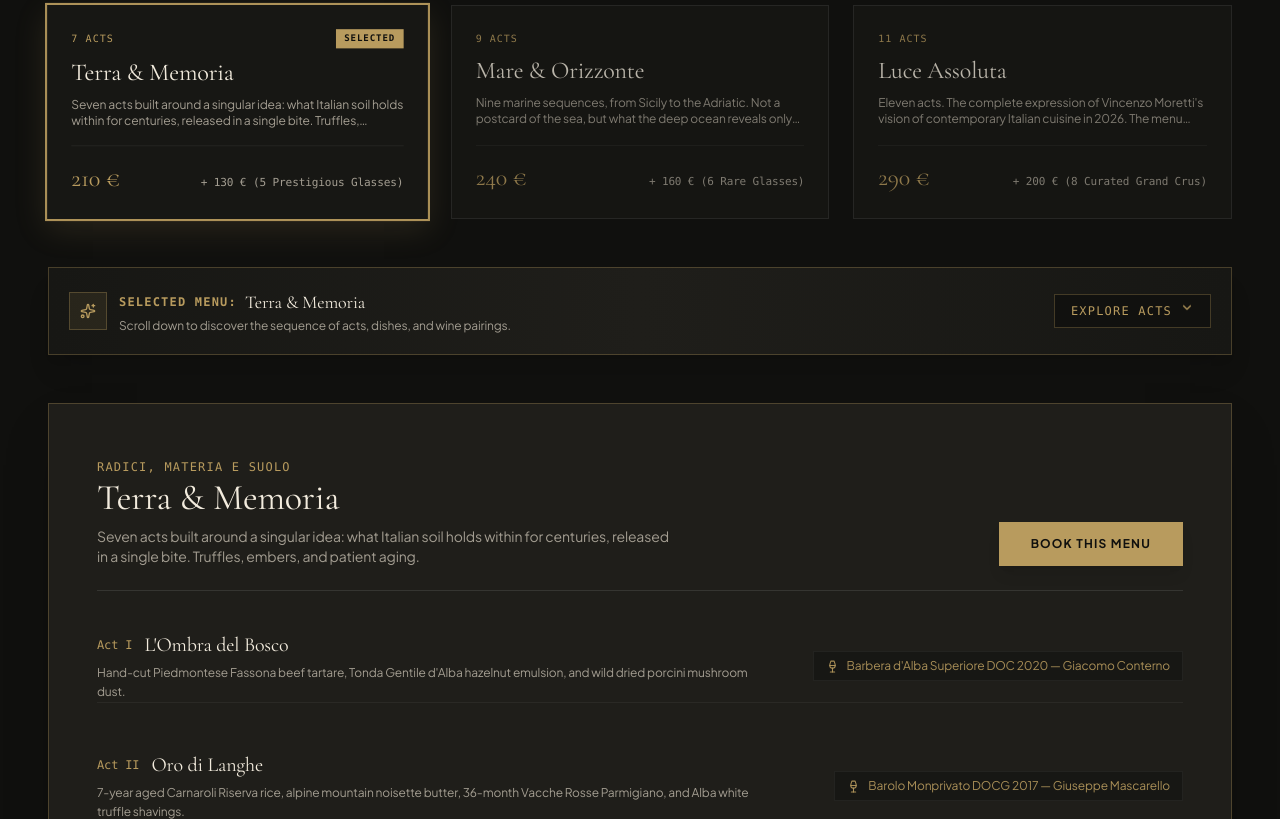
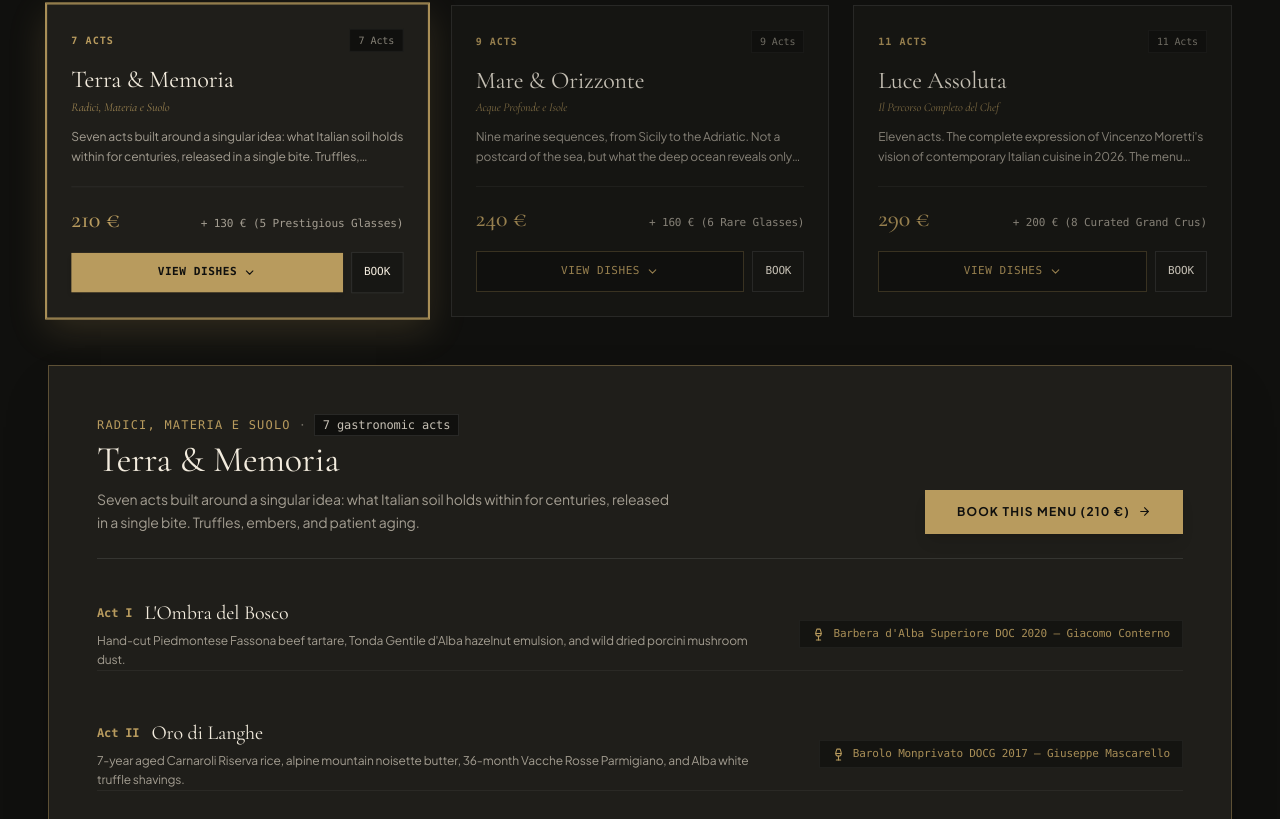
Before and after one commit to yayijovisleprince-pixe/lucente, a React (Vite) app: page /menu in a window 1280 px wide. Shown: the part 601-1420 px from the top of the page. Built offline with nearby package versions, Linux system fonts and the light colour scheme.

Commit message:
fix: UX menu simplifiée — sélection en 1 clic avec défilement immédiat, suppression du bandeau intermédiaire redondant

```diff
--- a/src/pages/MenuPage.jsx
+++ b/src/pages/MenuPage.jsx
@@ -188,10 +188,12 @@ export default function MenuPage({ onSelectMenuForBooking }) {
         {viewMode === 'tasting' && (
           <div className="space-y-8 sm:space-y-12">
 
-            {/* Menu Cards Selector */}
+            {/* Menu Cards Selector with Direct 1-Click Action */}
             <div className="grid grid-cols-1 md:grid-cols-3 gap-6">
               {localizedTastingMenus.map((menu) => {
                 const isSelected = menu.id === activeTastingId;
+                const coursesCount = menu.courses?.length || 0;
+
                 return (
                   <div
                     key={menu.id}
@@ -199,105 +201,134 @@ export default function MenuPage({ onSelectMenuForBooking }) {
                       setActiveTastingId(menu.id);
                       scrollToTastingDetails();
                     }}
-                    className={`p-5 sm:p-6 border cursor-pointer transition-all duration-300 bg-surface flex flex-col justify-between group ${
+                    className={`p-5 sm:p-6 border cursor-pointer transition-all duration-300 bg-surface flex flex-col justify-between group relative ${
                       isSelected
-                        ? 'border-or ring-1 ring-or shadow-[0_10px_30px_rgba(184,155,94,0.15)] scale-[1.01]'
-                        : 'border-white/10 hover:border-or/40 opacity-75 hover:opacity-100'
+                        ? 'border-or ring-1 ring-or shadow-[0_12px_35px_rgba(184,155,94,0.2)] bg-surface-elevated scale-[1.01]'
+                        : 'border-white/10 hover:border-or/40 opacity-80 hover:opacity-100'
                     }`}
                   >
-                    <div className="space-y-2">
+                    <div className="space-y-3">
                       <div className="flex items-center justify-between">
-                        <span className="text-[10px] uppercase font-mono tracking-widest text-or">{menu.tag}</span>
-                        {isSelected && (
-                          <span className="text-[9px] font-mono uppercase tracking-widest bg-or text-nero px-2 py-0.5 font-bold">
-                            {lang === 'it' ? 'Attivo' : lang === 'en' ? 'Selected' : 'Sélectionné'}
-                          </span>
-                        )}
+                        <span className="text-[10px] uppercase font-mono tracking-widest text-or font-semibold">{menu.tag}</span>
+                        <span className="text-[10px] font-mono text-muted/80 bg-nero px-2 py-0.5 border border-white/5">
+                          {coursesCount} {lang === 'it' ? 'Atti' : lang === 'en' ? 'Acts' : 'Actes'}
+                        </span>
                       </div>
-                      <h2 className="font-serif text-2xl text-ivoire group-hover:text-or transition-colors">{menu.name}</h2>
-                      <p className="text-xs text-muted font-sans line-clamp-2">{menu.description}</p>
+
+                      <div>
+                        <h2 className="font-serif text-2xl text-ivoire group-hover:text-or transition-colors">{menu.name}</h2>
+                        <span className="text-xs font-serif italic text-or/80 block mt-0.5">{menu.italianName}</span>
+                      </div>
+
+                      <p className="text-xs text-muted font-sans line-clamp-2 leading-relaxed">{menu.description}</p>
                     </div>
-                    <div className="pt-4 border-t border-white/5 flex items-baseline justify-between mt-4">
-                      <span className="font-serif text-2xl text-or">{menu.price}</span>
-                      <span className="text-[11px] text-muted font-mono">{menu.winePairingPrice}</span>
+
+                    <div className="pt-4 border-t border-white/5 space-y-3 mt-5">
+                      <div className="flex items-baseline justify-between">
+                        <span className="font-serif text-2xl text-or font-medium">{menu.price}</span>
+                        <span className="text-[11px] text-muted font-mono">{menu.winePairingPrice}</span>
+                      </div>
+
+                      {/* Direct 1-Click Action Button */}
+                      <div className="flex items-center gap-2 pt-1">
+                        <button
+                          type="button"
+                          onClick={(e) => {
+                            e.stopPropagation();
+                            setActiveTastingId(menu.id);
+                            scrollToTastingDetails();
+                          }}
+                          className={`flex-1 py-2.5 px-3 text-[11px] uppercase font-mono tracking-wider text-center transition-all flex items-center justify-center gap-1.5 ${
+                            isSelected
+                              ? 'bg-or text-nero font-bold shadow-md'
+                              : 'bg-nero/80 text-or border border-or/30 hover:bg-or hover:text-nero'
+                          }`}
+                        >
+                          <span>{lang === 'it' ? 'Vedi Piatti' : lang === 'en' ? 'View Dishes' : 'Voir les Plats'}</span>
+                          <ChevronDown size={13} />
+                        </button>
+
+                        <button
+                          type="button"
+                          onClick={(e) => {
+                            e.stopPropagation();
+                            onSelectMenuForBooking(menu.name);
+                          }}
+                          title={lang === 'it' ? 'Prenota questo menu' : lang === 'en' ? 'Book this menu' : 'Réserver ce menu'}
+                          className="py-2.5 px-3 bg-surface border border-white/10 hover:border-or text-ivoire hover:text-or text-[11px] uppercase font-mono transition-all shrink-0"
+                        >
+                          {lang === 'it' ? 'Prenota' : lang === 'en' ? 'Book' : 'Réserver'}
+                        </button>
+                      </div>
                     </div>
                   </div>
                 );
               })}
             </div>
 
-            {/* SCROLL-DOWN NOTIFICATION BANNER (Indicateur intuitif pour défiler en bas) */}
+            {/* Active Menu Details Section (Directly displayed & scrolled into view on click) */}
             <div
-              onClick={scrollToTastingDetails}
-              className="cursor-pointer group bg-gradient-to-r from-surface via-surface-elevated to-surface border border-or/30 hover:border-or p-4 sm:p-5 flex flex-col sm:flex-row items-center justify-between gap-3 transition-all duration-300 shadow-xl"
+              ref={tastingDetailsRef}
+              id="tasting-details"
+              className="scroll-mt-28 bg-surface-elevated border border-or/40 p-5 sm:p-10 lg:p-12 space-y-8 sm:space-y-10 shadow-2xl animate-fadeIn"
             >
-              <div className="flex items-center gap-3 text-center sm:text-left">
-                <div className="p-2.5 bg-or/10 border border-or/30 text-or rounded-none shrink-0 group-hover:scale-110 transition-transform">
-                  <Sparkles size={16} />
+              <div className="flex flex-col md:flex-row md:items-end justify-between border-b border-white/10 pb-6 gap-4">
+                <div className="space-y-1">
+                  <div className="flex items-center gap-2 flex-wrap">
+                    <span className="text-xs uppercase font-mono text-or tracking-widest">{activeTasting.italianName}</span>
+                    <span className="text-xs text-muted/60 font-mono">·</span>
+                    <span className="text-xs font-mono text-ivoire/80 bg-nero px-2 py-0.5 border border-white/10">
+                      {activeTasting.courses?.length || 0} {lang === 'it' ? 'atti gastronomici' : lang === 'en' ? 'gastronomic acts' : 'actes gastronomiques'}
+                    </span>
+                  </div>
+                  <h3 className="font-serif text-3xl sm:text-4xl text-ivoire font-normal">{activeTasting.name}</h3>
+                  <p className="text-xs sm:text-sm text-muted max-w-xl pt-1 leading-relaxed">{activeTasting.description}</p>
                 </div>
-                <div>
-                  <div className="flex items-center gap-2 justify-center sm:justify-start flex-wrap">
-                    <span className="text-[11px] sm:text-xs uppercase font-mono tracking-widest text-or font-semibold">
-                      {lang === 'it' ? 'Menu Selezionato:' : lang === 'en' ? 'Selected Menu:' : 'Menu Sélectionné :'}
-                    </span>
-                    <span className="font-serif text-base sm:text-lg text-ivoire font-normal">{activeTasting.name}</span>
-                  </div>
-                  <p className="text-xs text-muted font-sans pt-0.5">
-                    {lang === 'it'
-                      ? 'Scorri in basso per scoprire la sequenza degli atti, i piatti e gli abbinamenti vino.'
-                      : lang === 'en'
-                      ? 'Scroll down to discover the sequence of acts, dishes, and wine pairings.'
-                      : 'Faites défiler vers le bas pour découvrir la partition des actes, les créations et les accords.'}
-                  </p>
+
+                <div className="flex flex-col sm:flex-row items-stretch sm:items-center gap-3 shrink-0">
+                  <button
+                    onClick={() => onSelectMenuForBooking(activeTasting.name)}
+                    className="px-8 py-3.5 bg-or text-nero font-bold text-xs uppercase tracking-widest hover:bg-ivoire transition-all text-center shadow-lg flex items-center justify-center gap-2"
+                  >
+                    <span>{t('menu.bookThisMenu')} ({activeTasting.price})</span>
+                    <ArrowRight size={13} />
+                  </button>
                 </div>
               </div>
 
-              <div className="flex items-center gap-2 text-xs uppercase font-mono tracking-widest text-or bg-nero/80 px-4 py-2 border border-or/30 group-hover:border-or group-hover:bg-or group-hover:text-nero transition-all shrink-0">
-                <span>{lang === 'it' ? 'Esplora gli Atti' : lang === 'en' ? 'Explore Acts' : 'Découvrir les Actes'}</span>
-                <ChevronDown size={14} className="animate-bounce" />
-              </div>
-            </div>
-
-            {/* Active Menu Details Section */}
-            <div
-              ref={tastingDetailsRef}
-              id="tasting-details"
-              className="scroll-mt-28 bg-surface-elevated border border-or/30 p-5 sm:p-10 lg:p-12 space-y-8 sm:space-y-10 shadow-2xl"
-            >
-              <div className="flex flex-col md:flex-row md:items-end justify-between border-b border-white/10 pb-6 gap-4">
-                <div>
-                  <span className="text-xs uppercase font-mono text-or tracking-widest">{activeTasting.italianName}</span>
-                  <h3 className="font-serif text-3xl sm:text-4xl text-ivoire">{activeTasting.name}</h3>
-                  <p className="text-xs sm:text-sm text-muted max-w-xl pt-2">{activeTasting.description}</p>
-                </div>
-                <button
-                  onClick={() => onSelectMenuForBooking(activeTasting.name)}
-                  className="w-full sm:w-auto px-8 py-3.5 bg-or text-nero font-bold text-xs uppercase tracking-widest hover:bg-ivoire transition-all shrink-0 text-center shadow-lg"
-                >
-                  {t('menu.bookThisMenu')}
-                </button>
-              </div>
-
+              {/* Courses List */}
               <div className="divide-y divide-white/5 space-y-6">
                 {activeTasting.courses?.map((c, i) => (
-                  <div key={i} className="pt-6 first:pt-0 flex flex-col md:flex-row md:items-center justify-between gap-4">
+                  <div key={i} className="pt-6 first:pt-0 flex flex-col md:flex-row md:items-center justify-between gap-4 group">
                     <div className="space-y-1 max-w-2xl">
                       <div className="flex items-center gap-3">
-                        <span className="text-xs font-mono text-or">
+                        <span className="text-xs font-mono text-or font-semibold">
                           {lang === 'it' ? `Atto ${c.act}` : lang === 'en' ? `Act ${c.act}` : `Acte ${c.act}`}
                         </span>
-                        <h4 className="font-serif text-lg sm:text-xl text-ivoire">{c.name}</h4>
+                        <h4 className="font-serif text-lg sm:text-xl text-ivoire group-hover:text-or transition-colors">{c.name}</h4>
                       </div>
                       <p className="text-xs text-muted leading-relaxed font-sans">{c.ingredients}</p>
                     </div>
                     {c.pairing && (
-                      <div className="flex items-center gap-2 text-xs text-or/90 bg-nero/50 px-3 py-1.5 border border-white/5 shrink-0 self-start md:self-center">
-                        <Wine size={13} />
-                        <span>{c.pairing}</span>
+                      <div className="flex items-center gap-2 text-xs text-or/90 bg-nero/70 px-3 py-1.5 border border-white/5 shrink-0 self-start md:self-center">
+                        <Wine size={13} className="text-or" />
+                        <span className="font-mono text-[11px]">{c.pairing}</span>
                       </div>
                     )}
                   </div>
                 ))}
+              </div>
+
+              {/* Bottom CTA for active menu */}
+              <div className="pt-6 border-t border-white/10 flex flex-col sm:flex-row items-center justify-between gap-4 bg-nero/50 p-4 sm:p-6 border">
+                <div className="text-center sm:text-left space-y-1">
+                  <span className="text-xs uppercase font-mono text-or tracking-widest">
+                    {lang === 'it' ? 'Esperienza Consigliata' : lang === 'en' ? 'Signature Experience' : 'Expérience d’Exception'}
+                  </span>
+                  <p className="font-serif text-lg text-ivoire">
+                    {activeTasting.name} — <span className="text-or">{activeTasting.price}</span>
+                  </p>
+                </div>
               </div>
             </div>
           </div>
```
